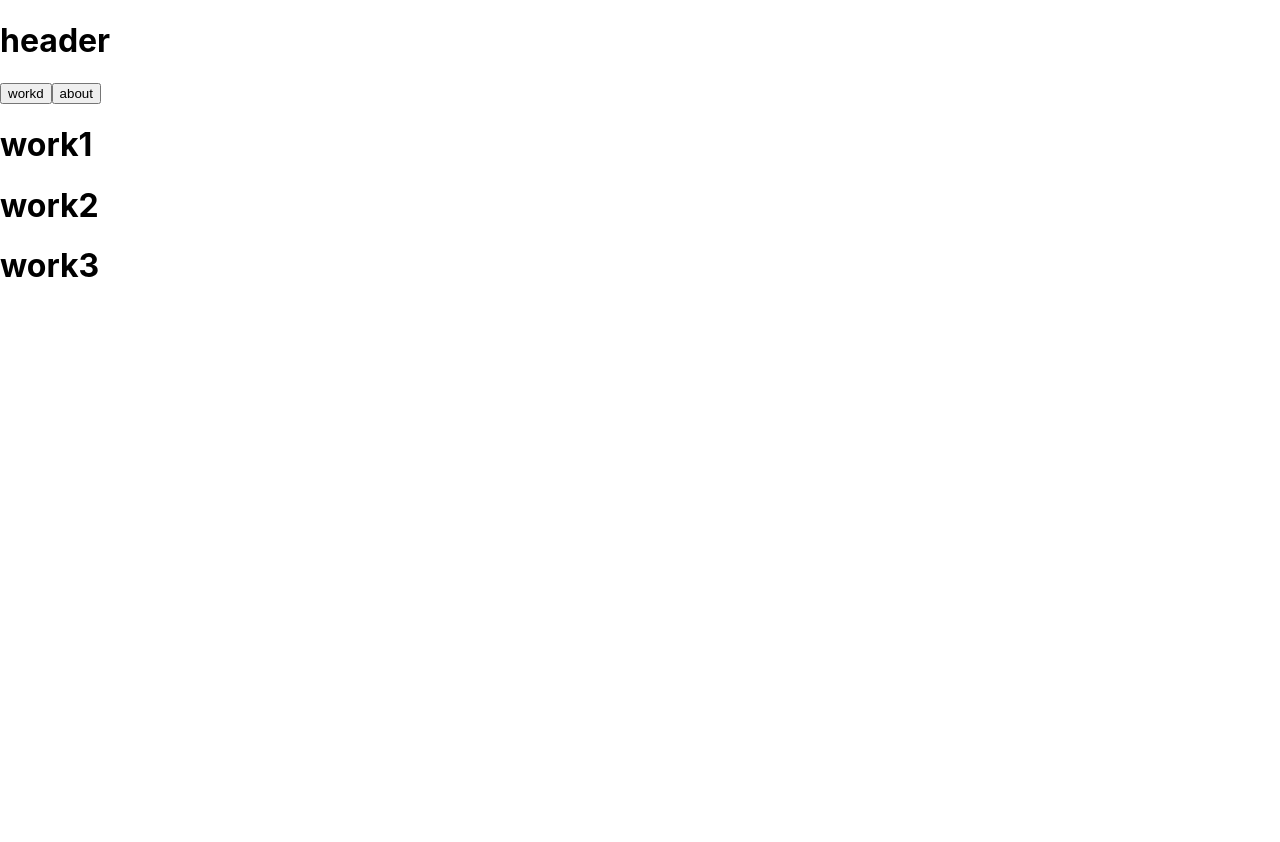
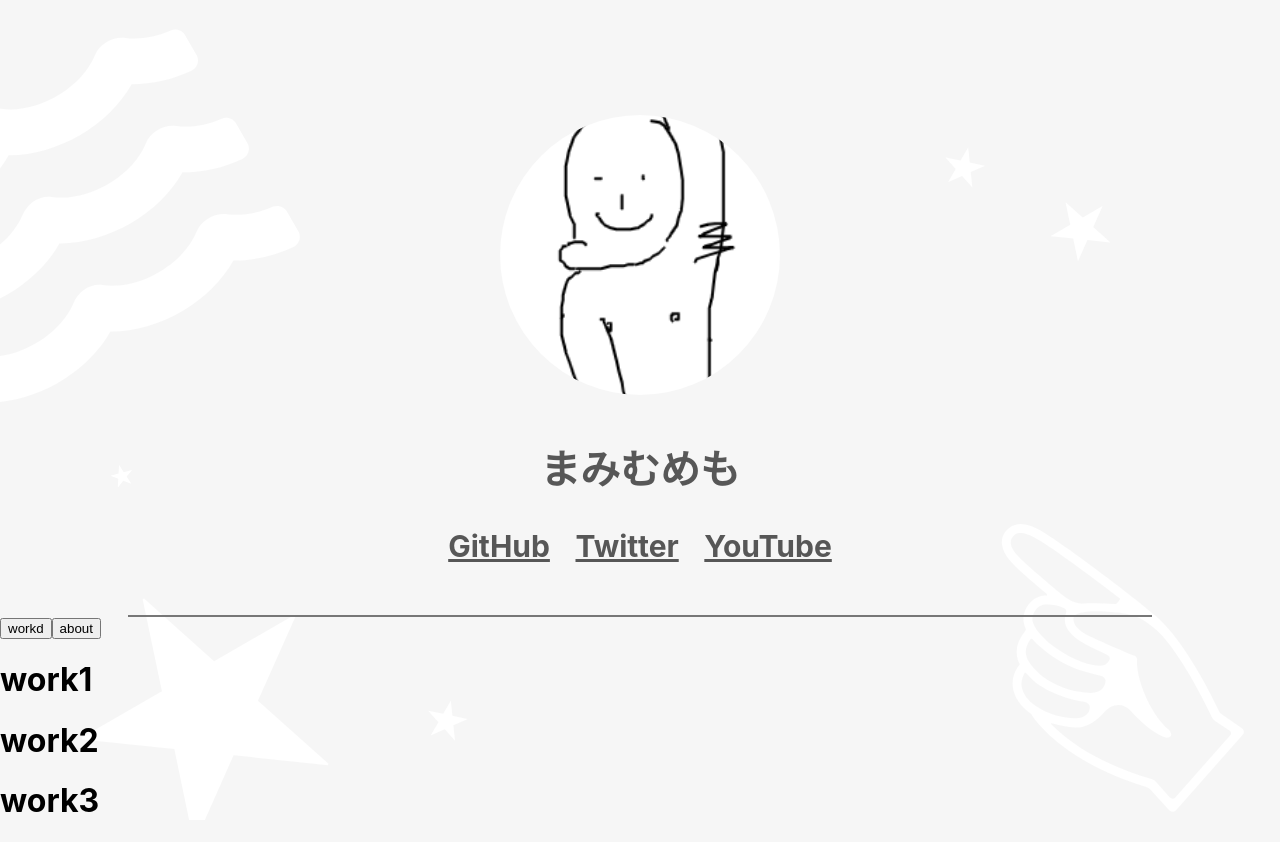
Before and after one commit to wakewakame/wakewakame, a React (Create React App) app: page / in a window 1280 px wide. Before the commit the page ends 800 px from the top, so only its background shows below. Built offline with nearby package versions, Linux system fonts and the light colour scheme.

Commit message:
Headerのデザインの仮組が完成

```diff
--- a/src/App.tsx
+++ b/src/App.tsx
@@ -1,9 +1,16 @@
 import React from 'react';
 import { BrowserRouter, Route, Switch } from 'react-router-dom';
+import styled from 'styled-components';
 import { Home } from './components/Home';
 import { Content } from './components/Content';
 import { NotFound } from './components/NotFound';
 import { Work } from './components/Types';
+import HeaderSvg from './contents/header.svg';
+
+const Div = styled.div`
+	background-image: url(${HeaderSvg});
+	background-size: 100%;
+`;
 
 export const App: React.FC = () => {
 	const createWork = (title: string) => {
@@ -24,7 +31,7 @@ export const App: React.FC = () => {
 	];
 
 	return (
-		<div>
+		<Div>
 			<BrowserRouter>
 				<Switch>
 					<Route exact path="/" component={ () => <Home works={ works }/> }/>
@@ -32,6 +39,6 @@ export const App: React.FC = () => {
 					<Route component={ NotFound }/>
 				</Switch>
 			</BrowserRouter>
-		</div>
+		</Div>
 	);
 };
--- a/src/components/Header.tsx
+++ b/src/components/Header.tsx
@@ -1 +1,57 @@
-export const Header: React.FC = () => { return <h1>header</h1>; };
+import styled from 'styled-components';
+import ProfileImg from '../contents/profile.png';
+
+const Div = styled.div`
+	width: 100vw;
+`;
+
+const CenterDiv = styled.div`
+	text-align: center;
+	width: min(1280px, 80vw);
+	margin: auto;
+	border-bottom: 2px;
+	border-style: solid;
+	border-color: #777;
+`;
+
+const Img = styled.img`
+	border-radius: 50%;
+	margin-top: min(115.2px, 19.2%);
+	width: min(280px, 44%);
+	height: min(280px, 44%);
+`;
+
+const Name = styled.p`
+	font-weight: bold;
+	font-size: min(40px, 6.25vw);
+	margin-top: min(38.4px, 6%);
+	margin-bottom: min(32.0px, 5%);
+	color: #575757;
+`;
+
+const MyLinks = styled.div`
+	padding-bottom: min(51.2px, 8%);
+`;
+
+const MyLink = styled.a`
+	color: #575757;
+	font-size: min(30px, 4.68vw);
+	font-weight: bold;
+	margin: 0px min(12.8px, 2%);
+`;
+
+export const Header: React.FC = () => {
+	return (
+		<Div>
+			<CenterDiv>
+				<Img src={ProfileImg}/>
+				<Name>まみむめも</Name>
+				<MyLinks>
+					<MyLink href="https://github.com/wakewakame">GitHub</MyLink>
+					<MyLink href="https://twitter.com/hu_123456">Twitter</MyLink>
+					<MyLink href="https://www.youtube.com/channel/UC4nBE7iKiuUadBNqIYEaztA">YouTube</MyLink>
+				</MyLinks>
+			</CenterDiv>
+		</Div>
+	);
+};
--- a/src/index.css
+++ b/src/index.css
@@ -5,9 +5,17 @@ body {
     sans-serif;
   -webkit-font-smoothing: antialiased;
   -moz-osx-font-smoothing: grayscale;
+  background: #f6f6f6;
 }
 
 code {
   font-family: source-code-pro, Menlo, Monaco, Consolas, 'Courier New',
     monospace;
 }
+
+div {
+  margin: 0px;
+  padding: 0px;
+  border: 0px;
+  width: 100%;
+}
```
Also changed, not shown: src/contents/header.svg (added), src/contents/profile.png (added).
